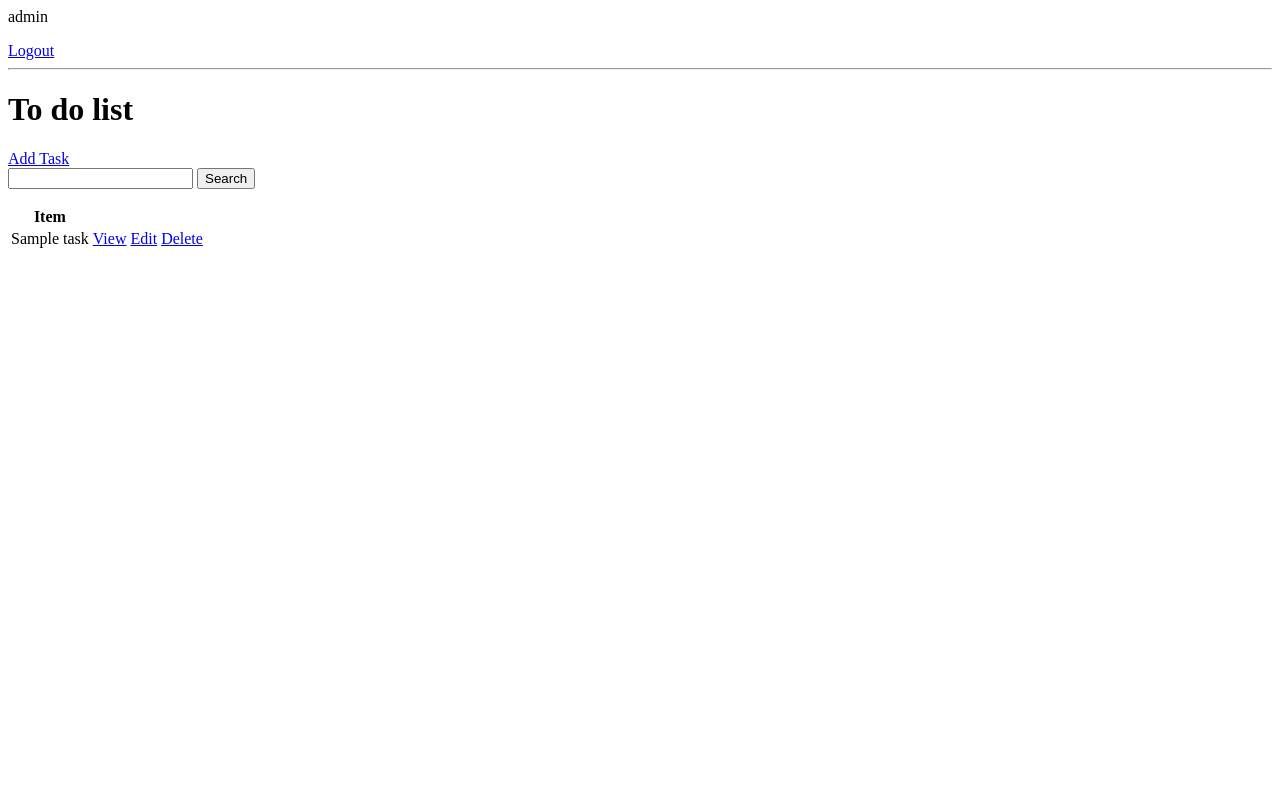
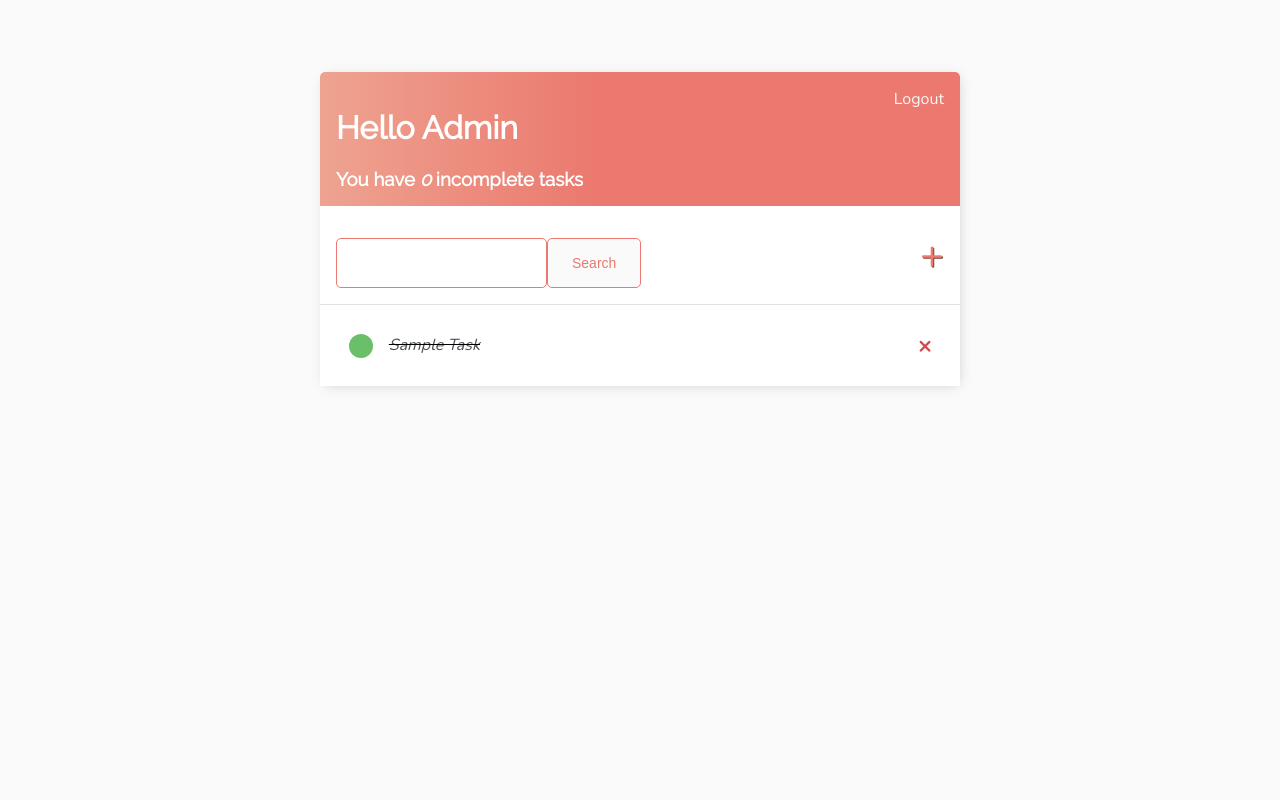
Before and after one commit to AishwaryaAtWork/CheckItOut, a Django app: page / in a window 1280 px wide. Run offline with Django 4.2, Linux system fonts and the light colour scheme; a user stored in the database is signed in; tables that the repository leaves empty hold one stand-in row (values such as "Sample post").

Commit message:
UI modified

```diff
--- /dev/null
+++ b/base/templates/base/main.html
@@ -0,0 +1,132 @@
+<!DOCTYPE html>
+<html lang="en">
+<head>
+    <meta charset="UTF-8">
+    <meta http-equiv="X-UA-Compatible" content="IE=edge">
+    <meta name="viewport" content="width=device-width, initial-scale=1.0">
+
+    <!-- Google fonts link  -->
+    <link rel="preconnect" href="https://fonts.googleapis.com">
+    <link rel="preconnect" href="https://fonts.gstatic.com" crossorigin>
+    <link href="https://fonts.googleapis.com/css2?family=Nunito:wght@200;300&display=swap" rel="stylesheet">
+    <link rel="preconnect" href="https://fonts.googleapis.com">
+    <link rel="preconnect" href="https://fonts.gstatic.com" crossorigin>
+    <link href="https://fonts.googleapis.com/css2?family=Raleway:wght@200;300;400&display=swap" rel="stylesheet">
+
+    <title>CheckItOut</title>
+
+    <style>
+        body{
+            background-color: #FAFAFA;
+            font-family: 'Nunito', sans-serif;
+            padding-top: 4rem;
+        }
+        h1,h2,h3,h4,h5,h6{
+            font-family: 'Raleway', sans-serif;
+        }
+        a, p{
+            color: #4b5156;
+        }
+        .container{
+            max-width: 40rem;
+            margin: auto;
+            background-color: #fff;
+            -webkit-box-shadow: 2px 2px 13px -4px rgba(0, 0, 0, 0.21);
+            box-shadow: 2px 2px 13px -4px rgba(0, 0, 0, 0.21);
+        }
+        .header-bar{
+            display: flex;
+            justify-content: space-between;
+            color: #fff;
+            padding: 1rem;
+            border-radius: 5px 5px 0 0;
+            background: linear-gradient(90deg, #EEA390 0%, #EB796F 43%, #EB796F 100%);
+        }
+        .header-bar a{
+            color: rgb(247, 247, 247);
+            text-decoration: none;
+        }
+        .task-wrapper{
+            display: flex;
+            align-items: center;
+            justify-content: space-between;
+            padding: 1.8rem;
+            background-color: #fff;
+            border-top: 1px solid rgb(226, 226, 226);
+        }
+        .task-title{
+            display: flex;
+        }
+        .task-title a{
+            text-decoration: none;
+            color: #4b5156;
+            margin-left: 1rem;
+        }
+        .task-complete-icon{
+            text-decoration: none;
+            height: 1.5rem;
+            width: 1.5rem;
+            background-color: rgb(105, 192, 105);
+            border-radius: 50%;
+        }
+        .task-incomplete-icon{
+            text-decoration: none;
+            height: 1.5rem;
+            width: 1.5rem;
+            background-color: rgb(218, 218, 218);
+            border-radius: 50%;
+        }
+        input[type=text],
+        input[type=password],
+        textarea{
+            border: 1px solid #EB796F;
+            border-radius: 5px;
+            padding: 1rem;
+            width: 90%;
+        }
+        label{
+            padding-top: 1rem !important;
+            display: block;
+        }
+        .button{
+            border: 1px solid #EB796F;
+            background-color: #FAFAFA;
+            color: #EB796F;
+            padding: 1rem 1.5rem;
+            font-size: 14px;
+            border-radius: 5px;
+            cursor: pointer;
+            text-decoration: none;
+        }
+        .delete-link{
+            text-decoration: none;
+            font-weight: 900;
+            color: #cf4949;
+            font-size: 22px;
+            line-height: 0;
+        }
+        #search-add-wrapper{
+            display: flex;
+            align-items: center;
+            justify-content: space-between;
+            padding: 1rem;
+        }
+        #add-link{
+            text-decoration: none;
+            color: #EB796F;
+            font-size: 40px;
+            text-shadow: 1px 1px #81413b;
+        }
+        .card-body{
+            padding: 1.5rem;
+        }
+    </style>
+</head>
+<body>
+    <div class="container">
+        {% block content %}
+
+        {% endblock content %}
+    </div>
+</body>
+</html>
--- a/base/templates/base/task_list.html
+++ b/base/templates/base/task_list.html
@@ -1,30 +1,47 @@
+{% extends 'base/main.html' %}
+{% block content %}
+
+<div class="header-bar">
+    <div>
+        <h1>Hello {{request.user|title}}</h1>
+        <h3 style="margin: 0;">You have <i>{{count}}</i> incomplete task{{ count|pluralize:"s" }}</h3>
+    </div>
     {% if request.user.is_authenticated %}
-    <p>{{request.user}}</p>
         <a href="{% url 'logout' %}">Logout</a>
     {% else %}
         <a href="{% url 'login' %}">Login</a>
     {% endif %}
-<hr>
-<h1>To do list</h1>
-<a href="{% url 'task-create' %}">Add Task</a>
+</div>
 
-<form method="GET">
+<div id="search-add-wrapper">
+    <form method="GET" style="margin-top: 1rem; display: flex;">
         <input type="text" name="search-area" value="{{search_input}}"/>
-    <input type="submit" value="Search" />
+        <input class="button" type="submit" value="Search" />
     </form>
+    <a id="add-link" href="{% url 'task-create' %}">&#x2b;</a>
+</div>
 
-<table>
-    <tr>
-        <th>Item</th>
-    </tr>
+
+<div class="task-items-wrapper">
     {% for task in tasks %}
-    <tr>
-        <td>{{task.title}}</td>
-        <td><a href="{% url 'task' task.id %}">View</a></td>
-        <td><a href="{% url 'task-update' task.id %}">Edit</a></td>
-        <td><a href="{% url 'task-delete' task.id %}">Delete</a></td>
-    </tr>
+    <div class="task-wrapper">
+        {% if task.complete %}
+        <div class="task-title">
+            <div class="task-complete-icon"></div>
+            <i><s><a href="{% url 'task-update' task.id %}">{{task|title}}</a></s></i>
+        </div>
+        <a class="delete-link" href="{% url 'task-delete' task.id %}">&#215;</a>
+        {% else %}
+        <div class="task-title">
+            <div class="task-incomplete-icon"></div>
+            <a href="{% url 'task-update' task.id %}">{{task|title}}</a>
+        </div>
+        <a class="delete-link" href="{% url 'task-delete' task.id %}">&#215;</a>
+        {% endif %}
+    </div>
     {% empty %}
-    <h3>No items in list</h3>
+    <p class="card-body">No task right now</p>
     {% endfor %}
-</table>
+</div>
+
+{% endblock content %}
```
Also changed, not shown: base/templates/base/login.html (+11 -1 lines), base/templates/base/register.html (+26 -7 lines), base/templates/base/task_confirm_delete.html (+16 -6 lines), base/templates/base/task_form.html (+22 -7 lines), db.sqlite3. Lines whose indentation alone changed are shown as unchanged.
